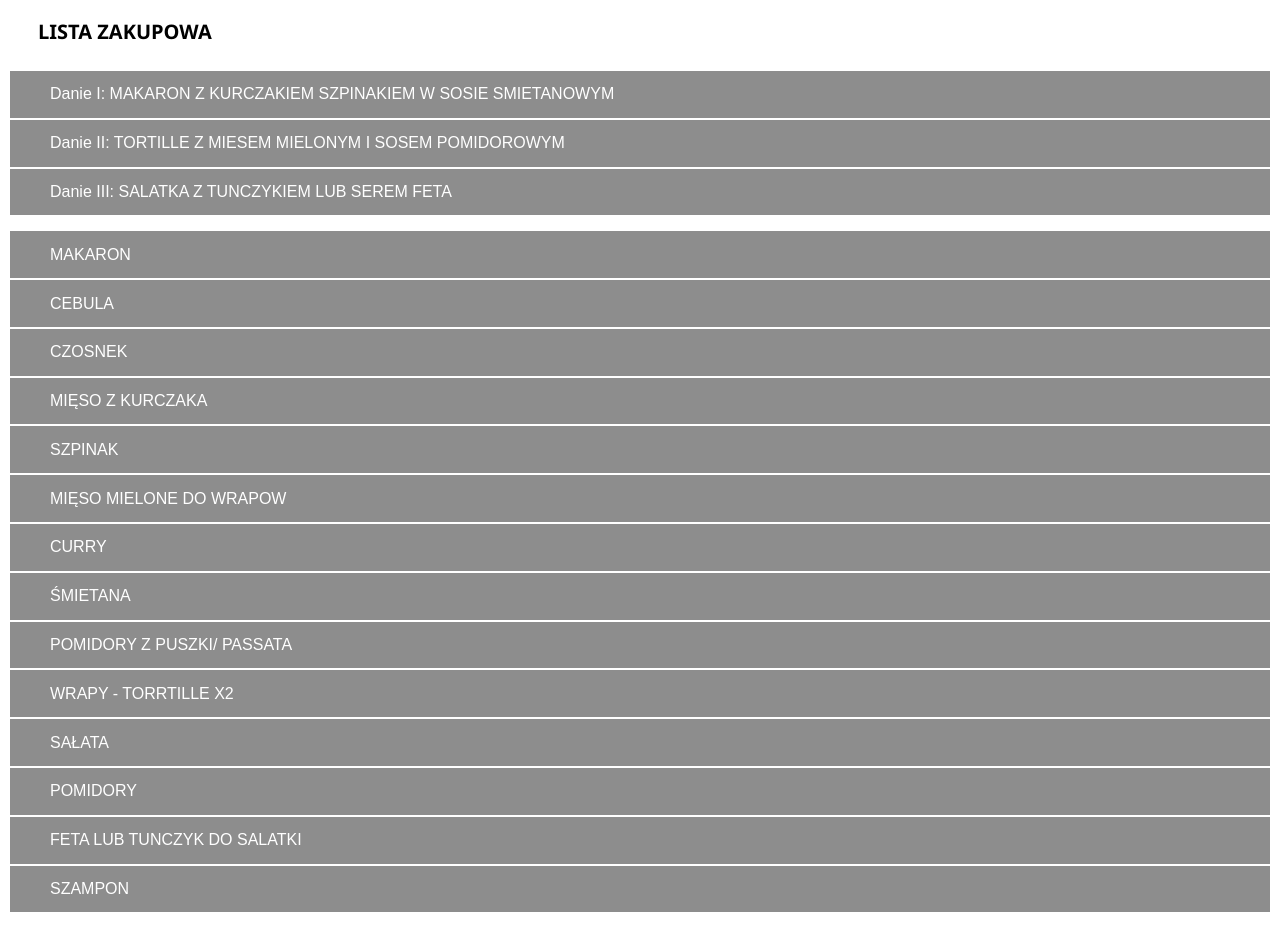
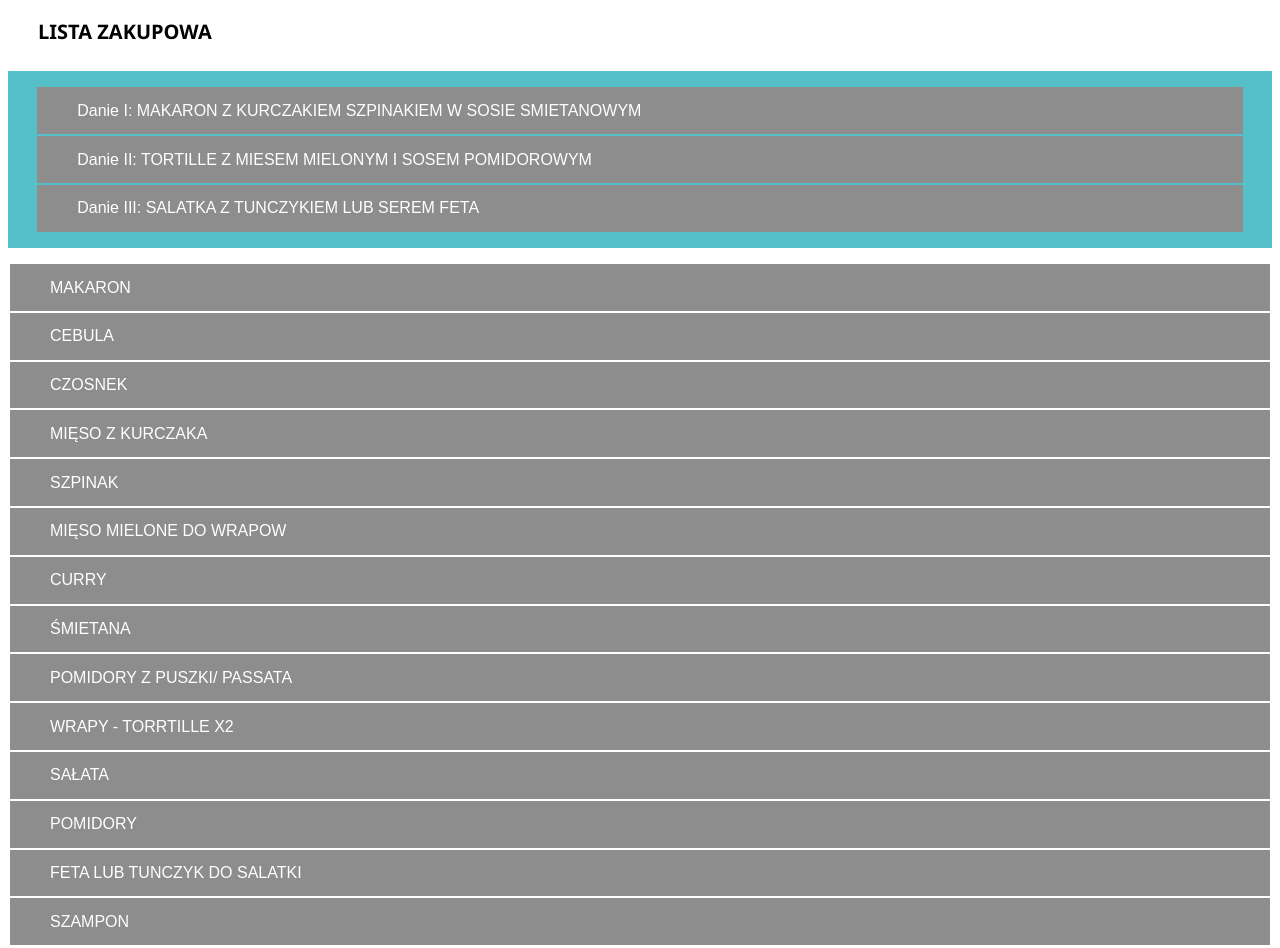
Before and after one commit to justyska1415/justyska1415.github.io-todolist, a plain HTML site: page index.html in a window 1280 px wide. Drawn offline with Linux system fonts and the light colour scheme.

Commit message:
Update mytodoliststyle.css

```diff
--- a/css/mytodoliststyle.css
+++ b/css/mytodoliststyle.css
@@ -45,8 +45,9 @@ li {
   }
 
 .main{
-  background-color:#ffffff;
+  background-color:#56c0c8;
   color:#000000;
+  padding:0.9em 1.7em;
 }
 
   ul{
```
